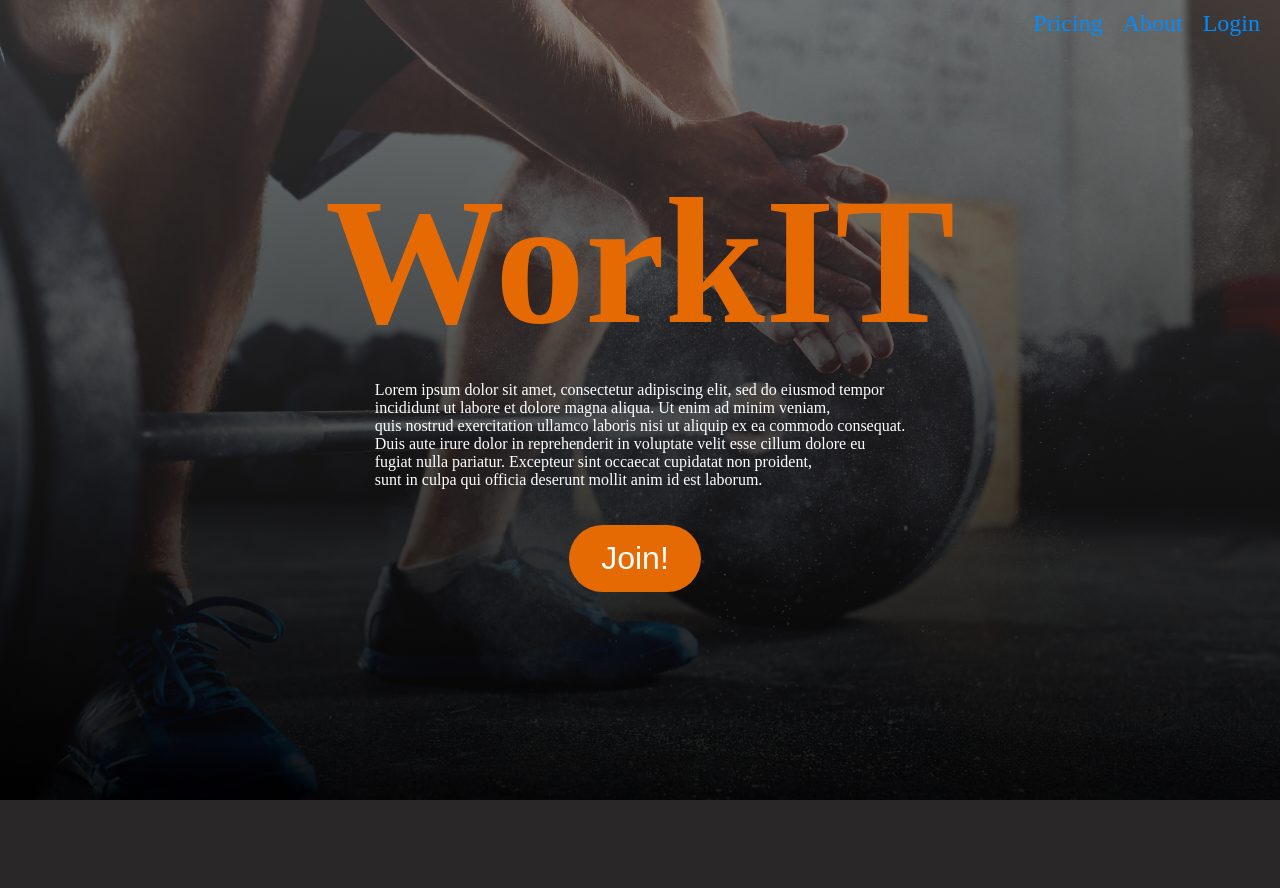
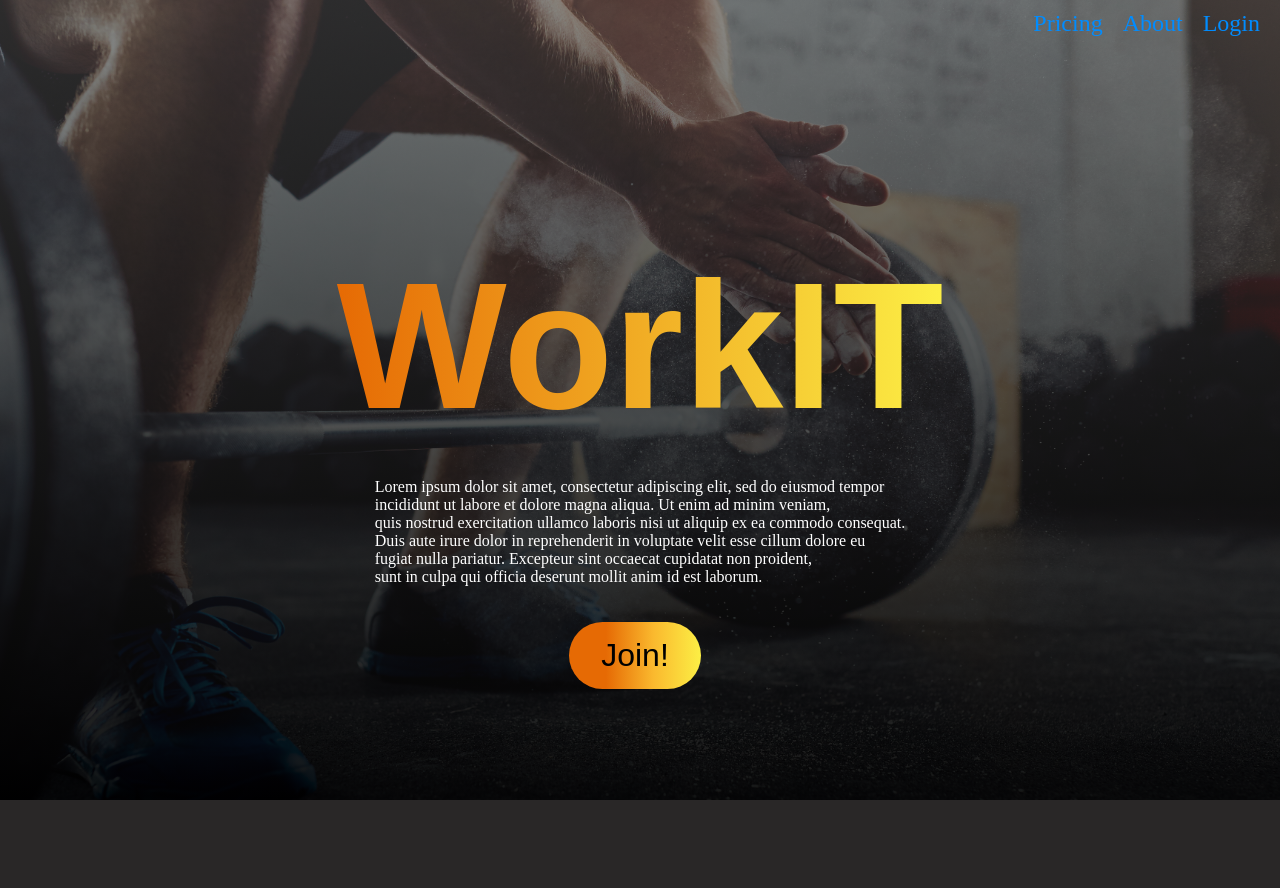
Before and after one commit to andreas-jansson/workoutApp, a Django app: page / in a window 1280 px wide. Shown: the top 888 px of the page. Run offline with Django 3.2, Linux system fonts and the light colour scheme; some libraries are stand-ins or nearby versions.

Commit message:
minor styling

```diff
--- a/frontend/src/components/App.js
+++ b/frontend/src/components/App.js
@@ -62,7 +62,6 @@ renderNav(){
     );
 }
 
-
 containerSessionName(){
     if(this.state.sessionActive){
         console.log("content-container-session")
--- a/frontend/src/components/StartPage.js
+++ b/frontend/src/components/StartPage.js
@@ -47,7 +47,7 @@ export default class StartPage extends Component{
                 { this.renderHeader() }
                 <div className="sp-box1-info">
                     <div className="title">
-                        WorkIT
+                        <p>WorkIT</p>
                     </div>
                     <div className="sp-text-info">
                     <p>
--- a/frontend/static/css/index.css
+++ b/frontend/static/css/index.css
@@ -1,3 +1,17 @@
+
+/***** Variables *****/
+
+
+:root {
+    --orangeGradiant1:rgb(230,106,4);
+    --orangeGradiant2: linear-gradient(90deg, rgba(230,106,4,1) 28%, rgb(250, 185, 46) 64%, rgba(252,239,69,1) 100%);
+    --grayDefault: #292727;
+
+    --silverGradiant1:rgb(255,255,255);
+    --silverGradiant2:linear-gradient(90deg, rgba(255,255,255,1) 19%, rgba(203,203,203,1) 39%, rgba(255,255,255,1) 62%, rgba(182,182,182,1) 100%);
+  }
+
+
 html,
 body {
   height: 100%;
@@ -135,14 +149,24 @@ Button:hover{
 
 .title{
     display: inline-block;
-    color:#e66a04;
     font-size: 180px;
     font-weight: bold;
     text-align: center;
+    height: 400px;
+
+
+}
+
+.title p{
+    background: -webkit-linear-gradient(360deg,#e66a04, #fcef45);
+	-webkit-background-clip: text;
+	-webkit-text-fill-color: transparent;
+    font-family: Arial, Helvetica, sans-serif;
+    font-variant: normal;
 }
 
 .box-2{
-    background-color: #292727;
+    background-color: var(--grayDefault);
     display:flex;
     align-items: center;
     justify-content:space-evenly;
@@ -150,6 +174,7 @@ Button:hover{
 
 .box-2-img{
     background-image: url('../images/default-workout-img.jpeg');
+    box-shadow: 10px 10px 5px rgb(34, 34, 34);
     height: 266px;
     width: 400px;
     background-size:contain;
@@ -172,10 +197,10 @@ Button:hover{
 }
 
 .sp-btn-join{
-    background-color: #e66a04;
+    background:var(--orangeGradiant1);
+    background: var(--orangeGradiant2);
     border: none;
     border-radius: 35px;
-    color: white;
     padding: 15px 32px;
     text-align: center;
     text-decoration: none;
@@ -184,6 +209,13 @@ Button:hover{
     margin-right:10px;
 }
 
+/* försöker få call to action knappens text att bli lite metallisk- funkar inte atm*/
+.sp-btn-join p{
+    background: -webkit-linear-gradient(360deg,#ffffff, #b9b9b9);
+	-webkit-background-clip: text;
+	-webkit-text-fill-color: transparent;
+}
+
 .db-container{
     width:100%;
     height:100%;
```
Also changed, not shown: db.sqlite3, frontend/static/frontend/main.js.
